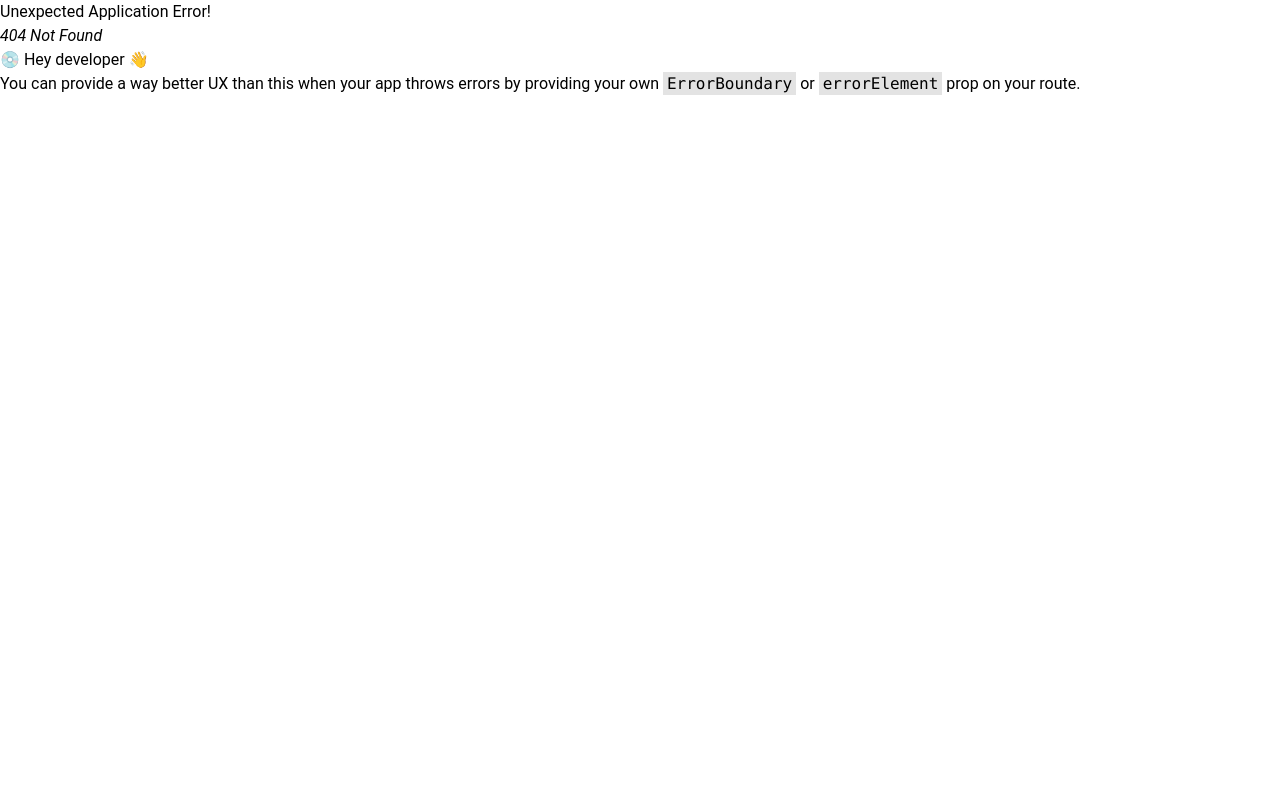
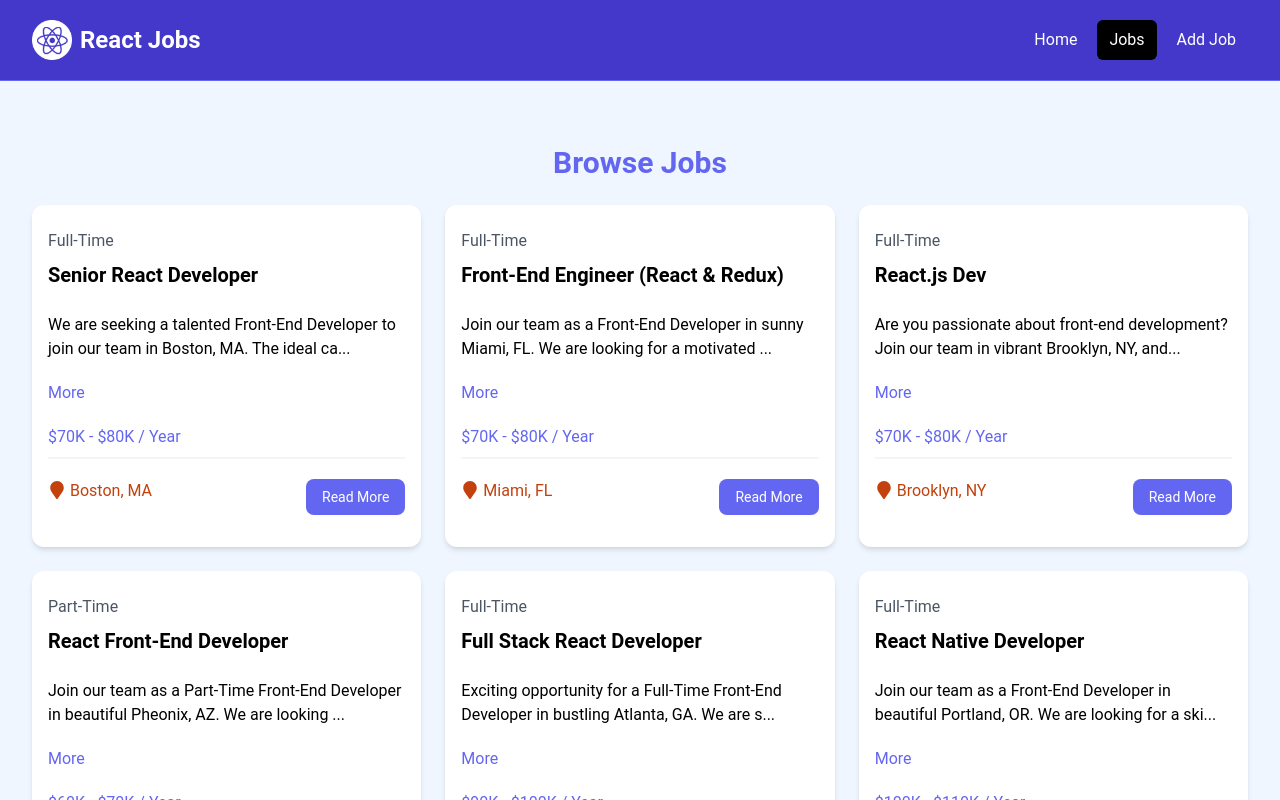
Before and after one commit to rl-neerajknair/react-crash-course-2024, a React (Vite) app: page /jobs in a window 1280 px wide. Before the commit this address had no page. Shown: the top 800 px of the page. Built offline with nearby package versions, Linux system fonts and the light colour scheme.

Commit message:
Created the jobs page component and established routes

```diff
--- a/src/App.jsx
+++ b/src/App.jsx
@@ -7,11 +7,15 @@
 
 import MainLayout from './layouts/MainLayout'
 import HomePage from './pages/HomePage'
+import JobsPage from './pages/JobsPage'
+import NotFoundPage from './pages/NotFoundPage'
 
 const router = createBrowserRouter(
   createRoutesFromElements(
     <Route path='/' element={<MainLayout />}>
       <Route index element={<HomePage />} />
+      <Route path='/jobs' element={<JobsPage />} />
+      <Route path='*' element={<NotFoundPage />} />
     </Route>
   )
 )
--- a/src/components/HomeCards.jsx
+++ b/src/components/HomeCards.jsx
@@ -1,5 +1,6 @@
 import React from 'react'
 import Card from './Card'
+import { Link } from 'react-router-dom'
 
 const HomeCards = () => {
     return (
@@ -12,24 +13,24 @@
                             <p className="mt-2 mb-4">
                                 Browse our React jobs and start your career today
                             </p>
-                            <a
-                                href="/jobs.html"
+                            <Link
+                                to="/jobs"
                                 className="inline-block bg-black text-white rounded-lg px-4 py-2 hover:bg-gray-700"
                             >
                                 Browse Jobs
-                            </a>
+                            </Link>
                         </Card>
                         <Card bg='bg-indigo-100'>
                             <h2 className="text-2xl font-bold">For Employers</h2>
                             <p className="mt-2 mb-4">
                                 List your job to find the perfect developer for the role
                             </p>
-                            <a
-                                href="/add-job.html"
+                            <Link
+                                to="/add-job"
                                 className="inline-block bg-indigo-500 text-white rounded-lg px-4 py-2 hover:bg-indigo-600"
                             >
                                 Add Job
-                            </a>
+                            </Link>
                         </Card>
                     </div>
                 </div>
--- a/src/components/JobListing.jsx
+++ b/src/components/JobListing.jsx
@@ -1,6 +1,7 @@
 import React from 'react'
 import { useState } from 'react'
 import { FaMapMarker } from 'react-icons/fa'
+import { Link } from 'react-router-dom'
 
 const JobListing = ({ job }) => {
     const [showFullDescription, setShowFullDescription] = useState(false);
@@ -37,12 +38,12 @@
                             <FaMapMarker className='inline text-lg mb-1 mr-1' />
                             {job.location}
                         </div>
-                        <a
-                            href={`/job/${job.id}`}
+                        <Link
+                            to={`/job/${job.id}`}
                             className="h-[36px] bg-indigo-500 hover:bg-indigo-600 text-white px-4 py-2 rounded-lg text-center text-sm"
                         >
                             Read More
-                        </a>
+                        </Link>
                     </div>
                 </div>
             </div>
--- a/src/components/JobListings.jsx
+++ b/src/components/JobListings.jsx
@@ -2,18 +2,18 @@
 import jobs from '../jobs.json'
 import JobListing from './JobListing';
 
-const JobListings = () => {
-    const recentJobs = jobs.slice(0, 3)
+const JobListings = ({ isHome = false }) => {
+    const jobListings = isHome ? jobs.slice(0, 3) : jobs
 
     return (
         <>
             <section className="bg-blue-50 px-4 py-10">
                 <div className="container-xl lg:container m-auto">
                     <h2 className="text-3xl font-bold text-indigo-500 mb-6 text-center">
-                        Browse Jobs
+                        {isHome ? 'Recent Jobs' : 'Browse Jobs'}
                     </h2>
                     <div className="grid grid-cols-1 md:grid-cols-3 gap-6">
-                        {recentJobs.map((job) => (
+                        {jobListings.map((job) => (
                             <JobListing key={job.id} job={job} />
                         ))}
                     </div>
--- a/src/components/Navbar.jsx
+++ b/src/components/Navbar.jsx
@@ -1,7 +1,11 @@
 import React from 'react'
+import { NavLink } from 'react-router-dom'
 import logo from '../assets/images/logo.png'
 
 const Navbar = () => {
+    const linkClass = ({ isActive }) => isActive ? 'bg-black text-white hover:bg-gray-900 hover:text-white rounded-md px-3 py-2'
+        : 'text-white hover:bg-gray-900 hover:text-white rounded-md px-3 py-2'
+
     return (
         <>
             <nav className="bg-indigo-700 border-b border-indigo-500">
@@ -11,7 +15,7 @@
                             className="flex flex-1 items-center justify-center md:items-stretch md:justify-start"
                         >
                             {/* <!-- Logo --> */}
-                            <a className="flex flex-shrink-0 items-center mr-4" href="/index.html">
+                            <NavLink className="flex flex-shrink-0 items-center mr-4" to="/index.html">
                                 <img
                                     className="h-10 w-auto"
                                     src={logo}
@@ -20,24 +24,22 @@
                                 <span className="hidden md:block text-white text-2xl font-bold ml-2"
                                 >React Jobs</span
                                 >
-                            </a>
+                            </NavLink>
+
                             <div className="md:ml-auto">
                                 <div className="flex space-x-2">
-                                    <a
-                                        href="/index.html"
-                                        className="text-white bg-black hover:bg-gray-900 hover:text-white rounded-md px-3 py-2"
-                                    >Home</a
-                                    >
-                                    <a
-                                        href="/jobs.html"
-                                        className="text-white hover:bg-gray-900 hover:text-white rounded-md px-3 py-2"
-                                    >Jobs</a
-                                    >
-                                    <a
-                                        href="/add-job.html"
-                                        className="text-white hover:bg-gray-900 hover:text-white rounded-md px-3 py-2"
-                                    >Add Job</a
-                                    >
+                                    <NavLink
+                                        to="/"
+                                        className={linkClass}
+                                    >Home</NavLink>
+                                    <NavLink
+                                        to="/jobs"
+                                        className={linkClass}
+                                    >Jobs</NavLink>
+                                    <NavLink
+                                        to="/add-job"
+                                        className={linkClass}
+                                    >Add Job</NavLink>
                                 </div>
                             </div>
                         </div>
--- a/src/components/ViewAllJobs.jsx
+++ b/src/components/ViewAllJobs.jsx
@@ -1,14 +1,14 @@
 import React from 'react'
+import { Link } from 'react-router-dom'
 
 const ViewAllJobs = () => {
     return (
         <>
             <section className="m-auto max-w-lg my-10 px-6">
-                <a
-                    href="/jobs"
+                <Link
+                    to="/jobs"
                     className="block bg-black text-white text-center py-4 px-6 rounded-xl hover:bg-gray-700"
-                >View All Jobs</a
-                >
+                >View All Jobs</Link>
             </section>
         </>
     )
--- a/src/pages/HomePage.jsx
+++ b/src/pages/HomePage.jsx
@@ -9,7 +9,7 @@
         <>
             <Hero />
             <HomeCards />
-            <JobListings />
+            <JobListings isHome={true} />
             <ViewAllJobs />
         </>
     )
--- /dev/null
+++ b/src/pages/JobsPage.jsx
@@ -0,0 +1,11 @@
+import React from 'react'
+import JobListings from '../components/JobListings'
+
+const JobsPage = () => {
+    return (
+        <section className="bg-blue-50 px-4 py-6">
+            <JobListings /></section>
+    )
+}
+
+export default JobsPage
--- /dev/null
+++ b/src/pages/NotFoundPage.jsx
@@ -0,0 +1,19 @@
+import React from 'react'
+import { Link } from 'react-router-dom'
+import { FaExclamationTriangle } from 'react-icons/fa'
+
+const NotFoundPage = () => {
+    return (
+        <section className="text-center flex flex-col justify-center items-center h-96">
+            <FaExclamationTriangle className='text-yellow-400 text-6xl mb-4' />
+            <h1 className="text-6xl font-bold mb-4">404 Not Found</h1>
+            <p className="text-xl mb-5">This page does not exist</p>
+            <Link
+                to="/"
+                className="text-white bg-indigo-700 hover:bg-indigo-900 rounded-md px-3 py-2 mt-4"
+            >Go Back</Link>
+        </section>
+    )
+}
+
+export default NotFoundPage
```
